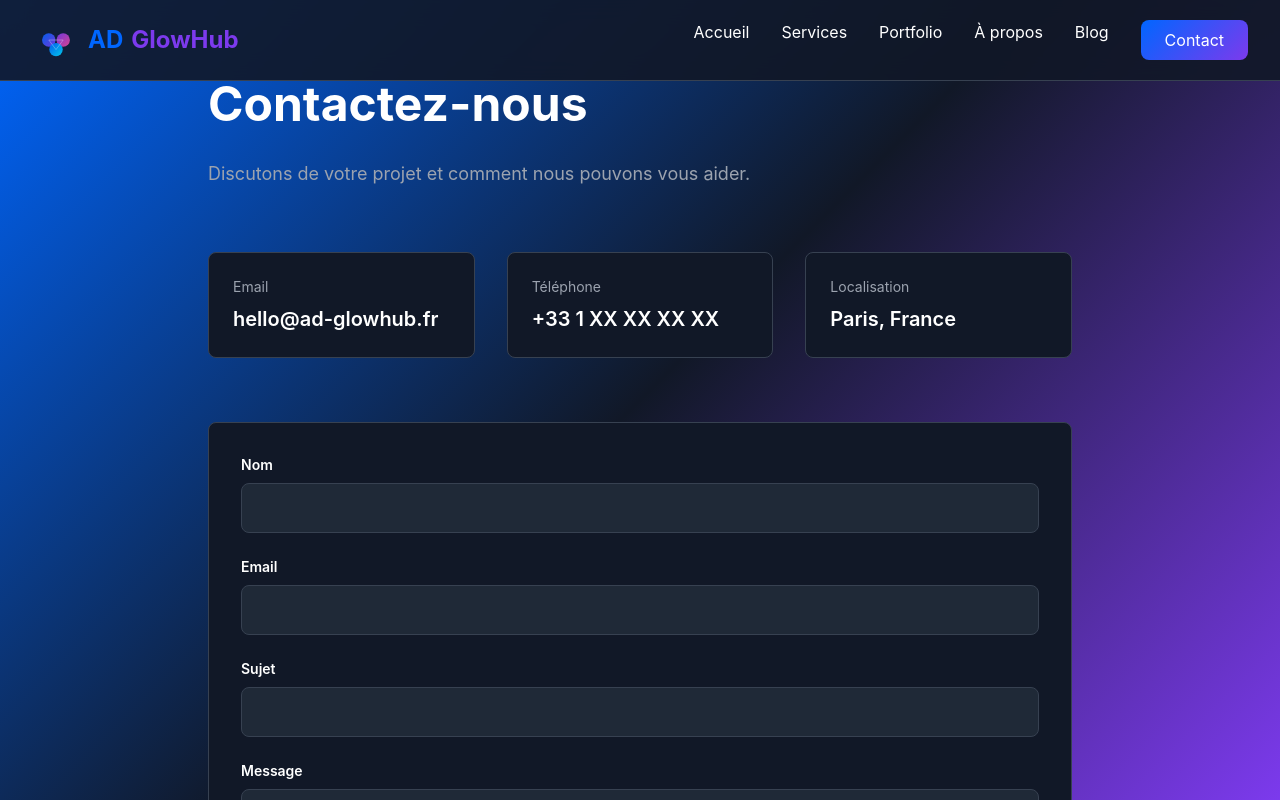
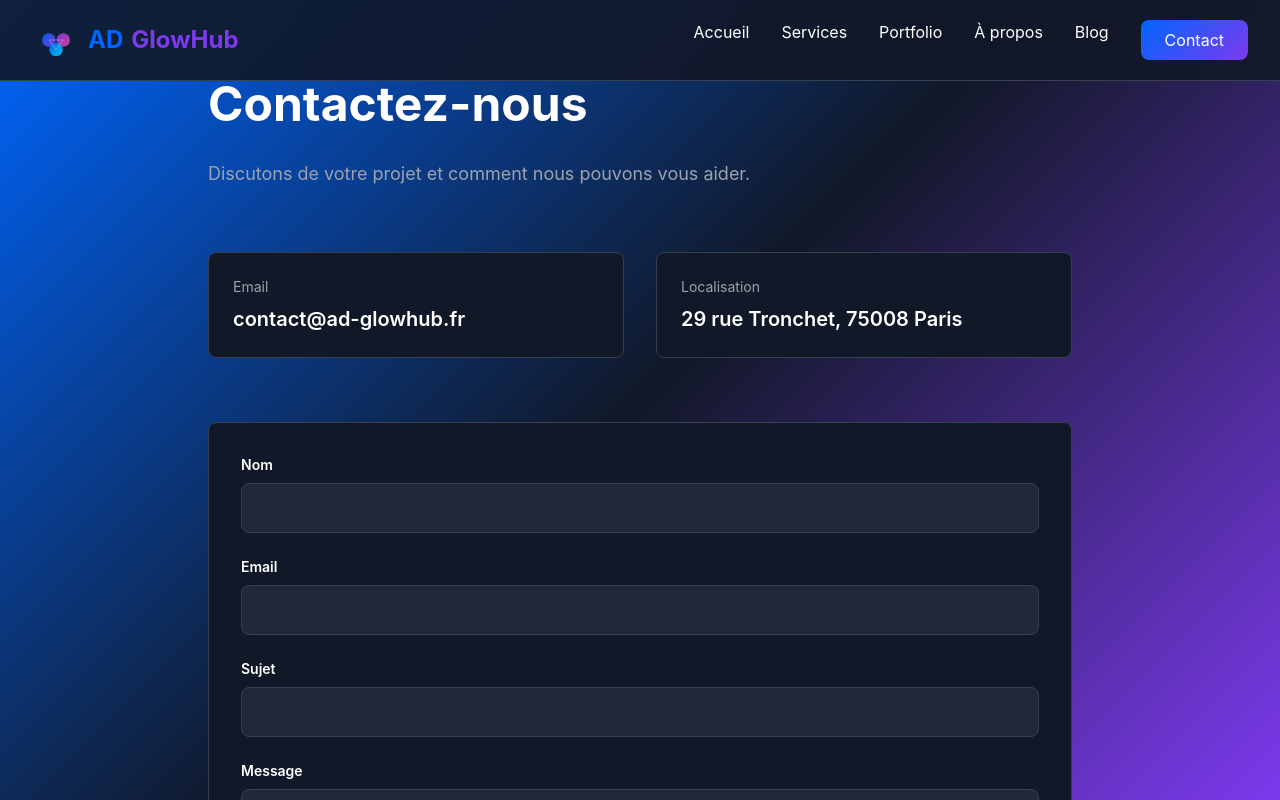
Before and after one commit to Kaissa2789/ad-glowhub, a Next.js app: page /contact in a window 1280 px wide. Shown: the top 800 px of the page. Built offline with nearby package versions, Linux system fonts and the light colour scheme.

Commit message:
Update page.tsx

```diff
--- a/app/contact/page.tsx
+++ b/app/contact/page.tsx
@@ -34,11 +34,9 @@ export default function Contact() {
           Discutons de votre projet et comment nous pouvons vous aider.
         </p>
 
-        <div className="grid md:grid-cols-3 gap-8 mb-16">
-          {[
-            { title: 'Email', value: 'hello@ad-glowhub.fr' },
-            { title: 'Téléphone', value: '+33 1 XX XX XX XX' },
-            { title: 'Localisation', value: 'Paris, France' },
+<div className="grid md:grid-cols-2 gap-8 mb-16">          {[
+           { title: 'Email', value: 'contact@ad-glowhub.fr' },
+{ title: 'Localisation', value: '29 rue Tronchet, 75008 Paris' },
           ].map((contact, idx) => (
             <div key={idx} className="p-6 bg-gray-900 rounded-lg border border-gray-700">
               <p className="text-gray-400 text-sm mb-2">{contact.title}</p>
```
